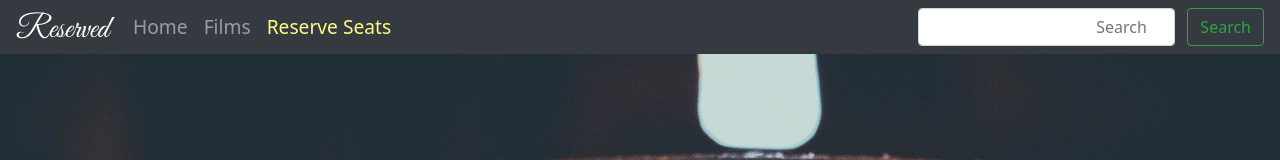
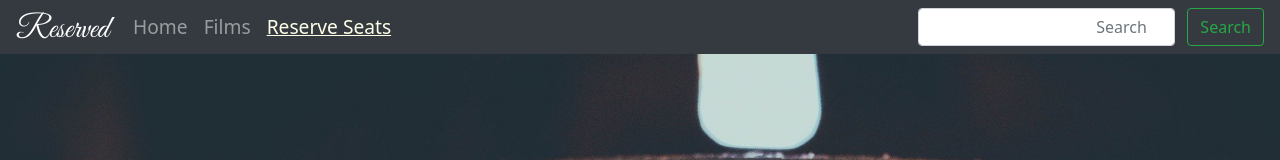
Before and after one commit to ACTIONB34/MRS_Ara-as_Rivera, a plain HTML site: page reserve.html in a window 1280 px wide. In both pictures the pointer is over the link 328 px from the left and 27 px from the top of the page. Shown: the top 160 px of the page. Drawn offline with Linux system fonts and the light colour scheme.

Commit message:
Minor
Little tweaks in css

```diff
--- a/css/style.css
+++ b/css/style.css
@@ -79,7 +79,15 @@ main.mrs-home{
 
 .mrs-navigation-link.mrs-navigation-link-reserve > a{
     color: #FFFD82 !important;
-    font-weight: 500;
+}
+
+.mrs-navigation-link.mrs-navigation-link-reserve:hover > a{
+    text-decoration: underline;
+    color: #FFFFE8 !important;
+}
+
+.mrs-navigation-link.mrs-navigation-link-reserve.active > a{
+    text-decoration: underline;
 }
 
 .mrs-section > h2{
```
